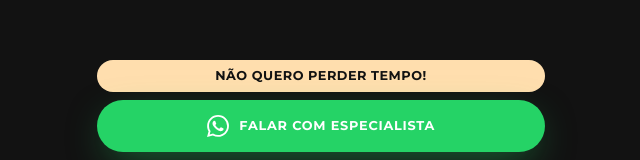
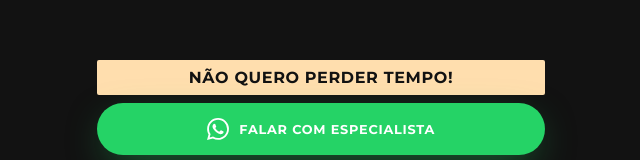
Before and after one commit to gnstecnologia/formulario-etapas, a plain HTML site: page obrigado.html in a window 1280 px wide. Shown: the part 986-1146 px from the top of the page, without its empty margins (319-959 px from the left). Drawn offline with Linux system fonts and the light colour scheme; a script that the page names is missing.

Commit message:
Ajusta fonte e raio da badge do WhatsApp
Co-Authored-By: Claude Opus 4.5 <noreply@anthropic.com>

```diff
--- a/assets/css/obrigado.css
+++ b/assets/css/obrigado.css
@@ -149,10 +149,10 @@ body {
   max-width: 28rem;
   margin: 1.75rem 0 0.5rem;
   padding: 0.55rem 1rem;
-  border-radius: 999px;
+  border-radius: 2px;
   background: var(--accent);
   color: var(--accent-ink);
-  font-size: clamp(0.6rem, 2.4vw, 0.8rem);
+  font-size: clamp(1rem, 2.4vw, 0.8rem);
   font-weight: 700;
   line-height: 1.1;
   letter-spacing: 0.04em;
```
